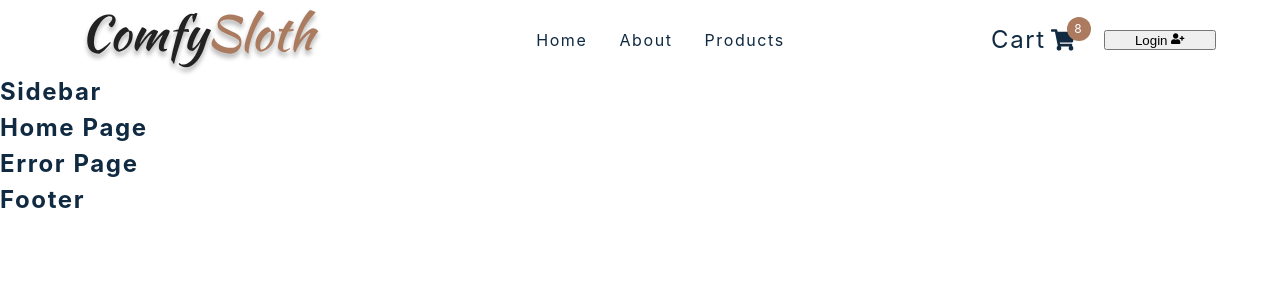
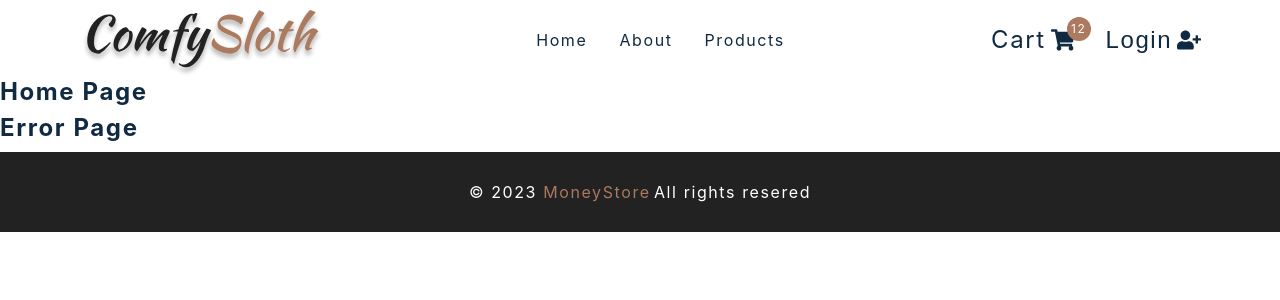
Before and after one commit to EjikesII/MoneyStore, a React (Create React App) app: page / in a window 1280 px wide. Shown: the top 300 px of the page. Built offline with nearby package versions, Linux system fonts and the light colour scheme; the HTML template or start-up script is replaced by a standard one.

Commit message:
worked on Footer & sidebar components

```diff
--- a/src/components/CartMenu.js
+++ b/src/components/CartMenu.js
@@ -13,7 +13,7 @@
         Cart
         <span className='cart-container'>
           <FaShoppingCart />
-            <span className='cart-value'>8
+            <span className='cart-value'>12
             </span>
         </span>
       </Link>
@@ -65,14 +65,14 @@
     color: var(--clr-white);
     padding: 12px;
   }
-  .auth-btn {
+  .status-btn {
     display: flex;
     align-items: center;
     background: transparent;
     border-color: transparent;
     font-size: 1.5rem;
     cursor: pointer;
-    color: var(--clr-grey-1);
+    color: var(--clr-blue-1);
     letter-spacing: var(--spacing);
     svg {
       margin-left: 5px;
--- a/src/components/Footer.js
+++ b/src/components/Footer.js
@@ -1,7 +1,16 @@
 import React from 'react'
 import styled from 'styled-components'
 const Footer = () => {
-  return <h4>footer</h4>
+  return (
+    <Wrapper>
+      <h5>
+        &copy; {new Date().getFullYear()}
+        <span>  MoneyStore  </span>
+      </h5>
+      <h5> All rights resered</h5>
+    </Wrapper>
+  )
+
 }
 
 const Wrapper = styled.footer`
--- a/src/components/Sidebar.js
+++ b/src/components/Sidebar.js
@@ -7,9 +7,36 @@
 import styled from 'styled-components'
 import CartMenu from './CartMenu'
 import { useUserContext } from '../context/user_context'
+import { GiLightningMask } from 'react-icons/gi'
 
 const Sidebar = () => {
-  return <h4>sidebar</h4>
+  const isOpen = true
+  return (
+    <SidebarContainer>
+      <aside className={`${isOpen ? 'sidebar show-sidebar' : 'sidebar'}`}>
+        <div className='sidebar-header'>
+          <img src={logo} className='logo' alt='moneystore' />
+          <button type= 'button' className='close-btn'>
+            <FaTimes />
+          </button>
+        </div>
+        <ul className='links'>
+          {links.map(({ id, text, url }) => {
+            return(
+              <li key={id}>
+                <Link to={url}>{text}</Link>
+              </li>
+            )
+          }
+          )}
+          <li>
+          <Link to='/checkout'>checkout</Link>
+          </li>
+        </ul>
+        <CartMenu />
+        </aside>
+    </SidebarContainer>
+  )
 }
 
 const SidebarContainer = styled.div`
```
Also changed, not shown: 1 other file (tests, documents, lock files or other folders).
